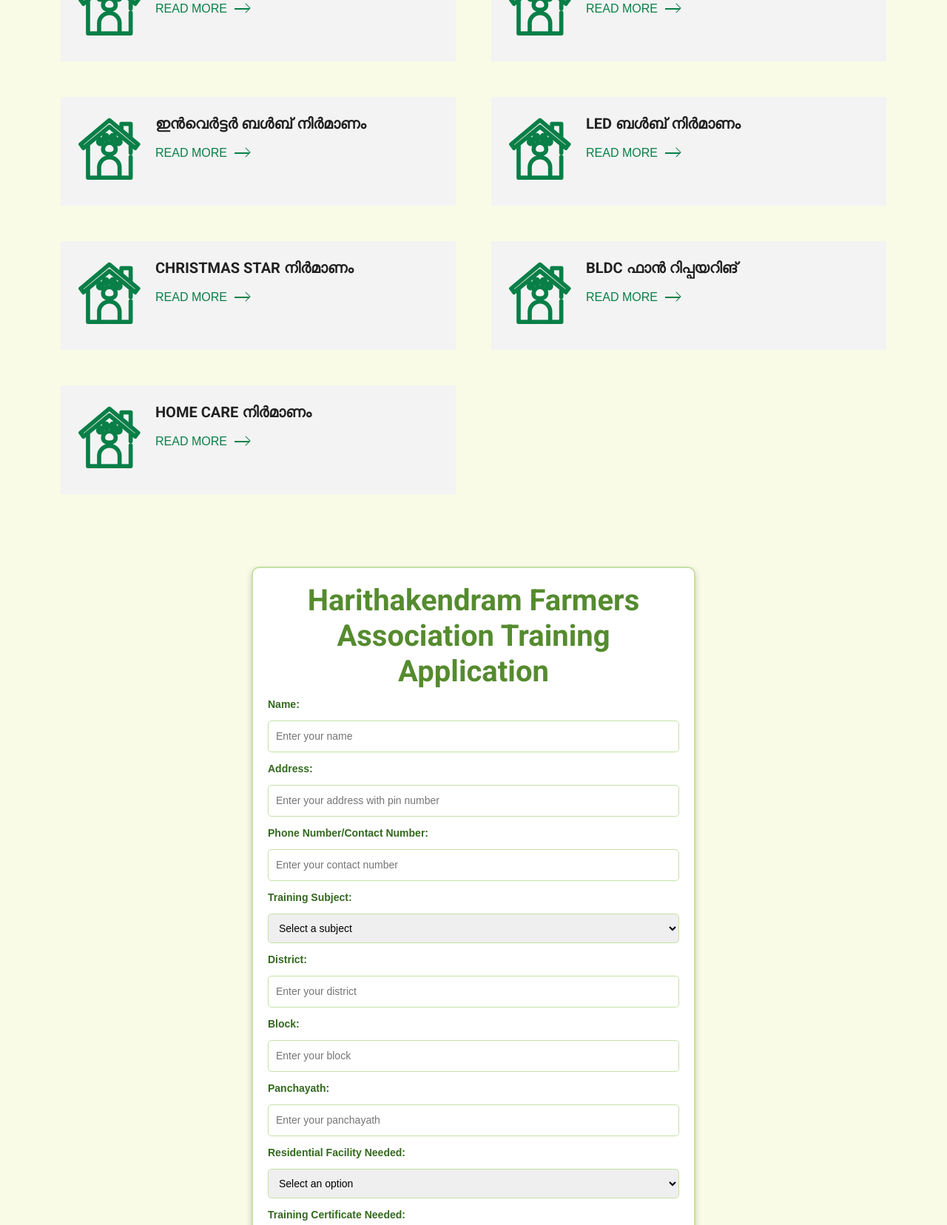
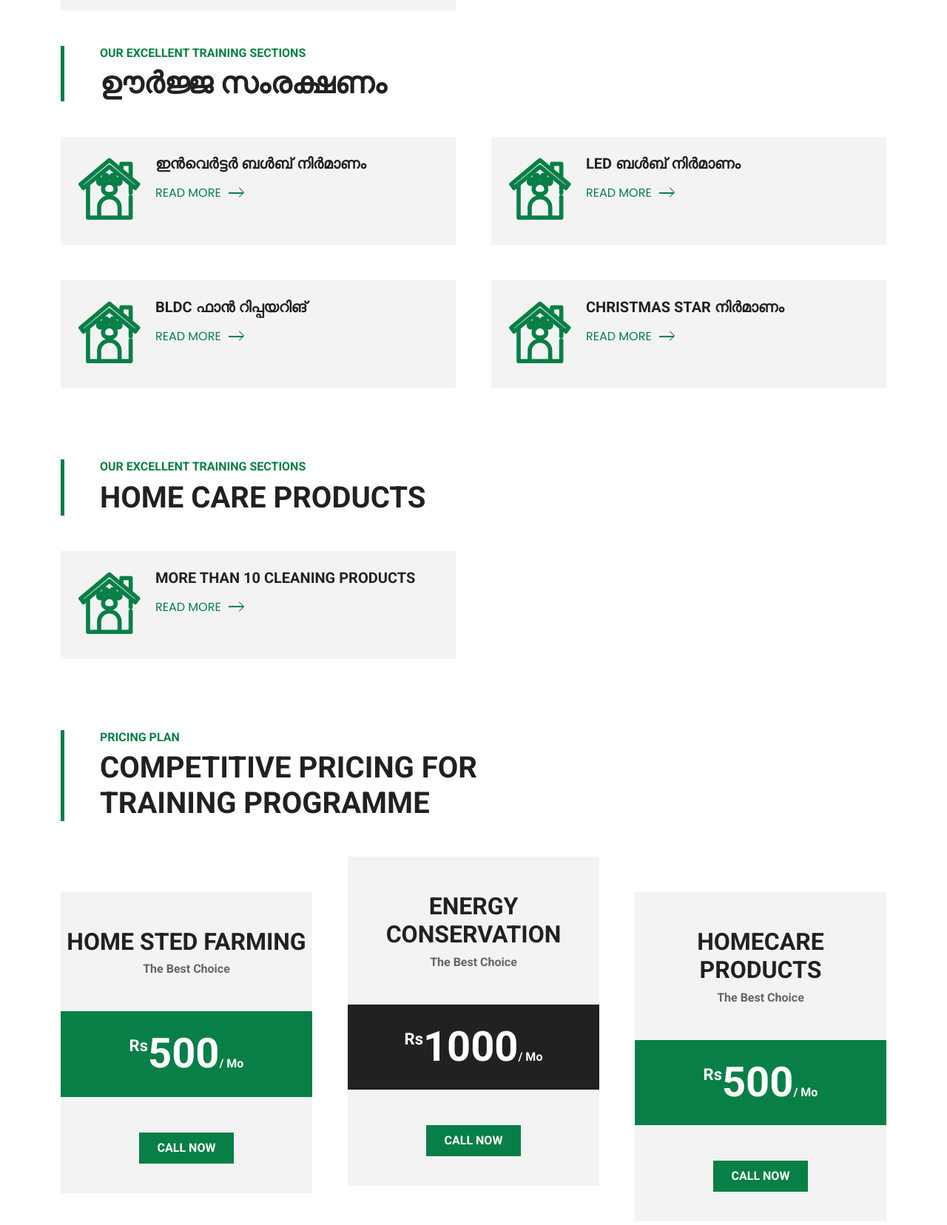
Before and after one commit to harithakendram/web, a plain HTML site: page training.html in a window 1280 px wide. Shown: the part 661-2317 px from the top of the page at 74% size. Drawn offline with nearby package versions, Linux system fonts and the light colour scheme; a web font is replaced by a local one.

Commit message:
training

```diff
--- a/training.html
+++ b/training.html
@@ -29,13 +29,14 @@
   <!-- Template Stylesheet -->
   <link href="css/style.css" rel="stylesheet" />
 </head>
-<style>
+<!-- <style>
   body {
     font-family: Arial, sans-serif;
     margin: 0;
     padding: 0;
     background-color: #f9fbe7;
   }
+
   .form-container {
     max-width: 600px;
     margin: 50px auto;
@@ -45,16 +46,21 @@
     box-shadow: 0 4px 8px rgba(0, 0, 0, 0.2);
     border: 2px solid #c5e1a5;
   }
+
   .form-container h1 {
     text-align: center;
     color: #558b2f;
   }
+
   label {
     font-size: 14px;
     font-weight: bold;
     color: #33691e;
   }
-    input, select, button {
+
+  input,
+  select,
+  button {
     width: 100%;
     padding: 10px;
     margin: 10px 0;
@@ -62,16 +68,18 @@
     border-radius: 5px;
     font-size: 14px;
   }
+
   button {
     background: #8bc34a;
     color: #fff;
     cursor: pointer;
     border: none;
   }
+
   button:hover {
     background: #558b2f;
   }
-</style>
+</style> -->
 
 
 
@@ -136,27 +144,18 @@
   <div class="container-fluid py-5">
     <div class="container">
       <div class="border-start border-5 border-primary ps-5 mb-5" style="max-width: 600px;">
-                <h6 class="text-primary text-uppercase">Training</h6>
-                <h1 class="display-5 text-uppercase mb-0">Our Excellent Training Sections</h1>
+        <h6 class="text-primary text-uppercase">Our Excellent Training Sections</h6>
+        <h2 class="display-6 text-uppercase mb-0"> അടുക്കളത്തോട്ടം </h2>
       </div>
       <div class="row g-5">
         <div class="col-md-6">
           <div class="service-item bg-light d-flex p-4">
             <i class="flaticon-house display-1 text-primary me-4"></i>
             <div>
-                            <h5 class="text-uppercase mb-3"> അടുക്കളത്തോട്ടം Terrace Cultivation</h5>
-                            <!-- <p>Kasd dolor no lorem sit tempor at justo rebum rebum stet justo elitr dolor amet sit</p> -->
-                            <a class="text-primary text-uppercase" href="">Read More<i class="bi bi-chevron-right"></i></a>
-                        </div>
-                    </div>
-                </div>
-                <div class="col-md-6">
-                    <div class="service-item bg-light d-flex p-4">
-                        <i class="flaticon-house display-1 text-primary me-4"></i>
-                        <div>
               <h5 class="text-uppercase mb-3">തേനീച്ച പരിപാലനം </h5>
               <!-- <p>Kasd dolor no lorem sit tempor at justo rebum rebum stet justo elitr dolor amet sit</p> -->
-                            <a class="text-primary text-uppercase" href="tel:+91 95623 69001">For More Details<i class="bi bi-chevron-right"></i></a>
+              <a class="text-primary text-uppercase" href="tel:+91 95623 69001">For More Details<i
+                  class="bi bi-chevron-right"></i></a>
             </div>
           </div>
         </div>
@@ -166,7 +165,8 @@
             <div>
               <h5 class="text-uppercase mb-3">കൂൺ കൃഷി </h5>
               <!-- <p>Kasd dolor no lorem sit tempor at justo rebum rebum stet justo elitr dolor amet sit</p> -->
-                            <a class="text-primary text-uppercase" href="tel:+91 95623 69001">Read More<i class="bi bi-chevron-right"></i></a>
+              <a class="text-primary text-uppercase" href="tel:+91 95623 69001">Read More<i
+                  class="bi bi-chevron-right"></i></a>
             </div>
           </div>
         </div>
@@ -180,13 +180,24 @@
             </div>
           </div>
         </div>
+    </div>
+  </div>
+
+  <div class="container-fluid py-5">
+    <div class="container">
+      <div class="border-start border-5 border-primary ps-5 mb-5" style="max-width: 600px;">
+        <h6 class="text-primary text-uppercase">Our Excellent Training Sections</h6>
+        <h2 class="display-6 text-uppercase mb-0"> ഊർജ്ജ സംരക്ഷണം </h2>
+      </div>
+      <div class="row g-5">
         <div class="col-md-6">
           <div class="service-item bg-light d-flex p-4">
             <i class="flaticon-house display-1 text-primary me-4"></i>
             <div>
                 <h5 class="text-uppercase mb-3">ഇൻവെർട്ടർ ബൾബ് നിർമാണം </h5>
                 <!-- <p>Kasd dolor no lorem sit tempor at justo rebum rebum stet justo elitr dolor amet sit</p> -->
-                          <a class="text-primary text-uppercase" href="tel:+91 95623 69001" >Read More<i class="bi bi-chevron-right"></i></a>
+                <a class="text-primary text-uppercase" href="tel:+91 95623 69001">Read More<i
+                    class="bi bi-chevron-right"></i></a>
             </div>
           </div>
         </div>
@@ -194,22 +205,14 @@
           <div class="service-item bg-light d-flex p-4">
             <i class="flaticon-house display-1 text-primary me-4"></i>
             <div>
-                          <h5 class="text-uppercase mb-3">LED ബൾബ് നിർമാണം</h5>
+              <h5 class="text-uppercase mb-3">LED ബൾബ് നിർമാണം </h5>
               <!-- <p>Kasd dolor no lorem sit tempor at justo rebum rebum stet justo elitr dolor amet sit</p> -->
-                          <a class="text-primary text-uppercase" href="">Read More<i class="bi bi-chevron-right"></i></a>
+              <a class="text-primary text-uppercase" href="tel:+91 95623 69001">Read More<i
+                  class="bi bi-chevron-right"></i></a>
             </div>
           </div>
         </div>
-              <div class="col-md-6">
-                <div class="service-item bg-light d-flex p-4">
-                    <i class="flaticon-house display-1 text-primary me-4"></i>
-                    <div>
-                        <h5 class="text-uppercase mb-3"> Christmas Star നിർമാണം </h5>
-                        <!-- <p>Kasd dolor no lorem sit tempor at justo rebum rebum stet justo elitr dolor amet sit</p> -->
-                        <a class="text-primary text-uppercase" href="tel:+91 95623 69001">Read More<i class="bi bi-chevron-right"></i></a>
-                    </div>
-                </div>
-            </div>
+
         <div class="col-md-6">
           <div class="service-item bg-light d-flex p-4">
             <i class="flaticon-house display-1 text-primary me-4"></i>
@@ -224,15 +227,39 @@
           <div class="service-item bg-light d-flex p-4">
             <i class="flaticon-house display-1 text-primary me-4"></i>
             <div>
-                      <h5 class="text-uppercase mb-3">Home Care നിർമാണം</h5>
+              <h5 class="text-uppercase mb-3"> Christmas Star നിർമാണം </h5>
               <!-- <p>Kasd dolor no lorem sit tempor at justo rebum rebum stet justo elitr dolor amet sit</p> -->
-                      <a class="text-primary text-uppercase" href="">Read More<i class="bi bi-chevron-right"></i></a>
+              <a class="text-primary text-uppercase" href="tel:+91 95623 69001">Read More<i
+                  class="bi bi-chevron-right"></i></a>
             </div>
           </div>
         </div>
       </div>
     </div>
   </div>
+
+  <div class="container-fluid py-5">
+    <div class="container">
+      <div class="border-start border-5 border-primary ps-5 mb-5" style="max-width: 600px;">
+        <h6 class="text-primary text-uppercase">Our Excellent Training Sections</h6>
+        <h2 class="display-6 text-uppercase mb-0">Home Care Products </h2>
+      </div>
+      <div class="row g-5">
+        <div class="col-md-6">
+          <div class="service-item bg-light d-flex p-4">
+            <i class="flaticon-house display-1 text-primary me-4"></i>
+            <div>
+                <h5 class="text-uppercase mb-3">More than 10 cleaning products</h5>
+                <!-- <p>Kasd dolor no lorem sit tempor at justo rebum rebum stet justo elitr dolor amet sit</p> -->
+                <a class="text-primary text-uppercase" href="tel:+91 95623 69001">Read More<i
+                    class="bi bi-chevron-right"></i></a>
+            </div>
+          </div>
+        </div>
+      </div>
+    </div>
+  </div>
+
   <!-- Services End -->
 
 
@@ -272,7 +299,7 @@
         </div>
     </div> -->
   <!-- Testimonial End -->
-    <div class="form-container">
+  <!-- <div class="form-container">
     <h1>Harithakendram Farmers Association Training Application</h1>
     <form id="training-form">
       <label for="name">Name:</label>
@@ -317,9 +344,9 @@
 
       <button type="submit">Submit</button>
     </form>
-    </div>
+  </div> -->
 
-    <script>
+  <!-- <script>
     const form = document.getElementById('training-form');
     const scriptURL = 'https://script.google.com/macros/s/AKfycbzjCWlM1hHTolZDtRCIJIWq-G2onOQBpF2gzi7tEMNc2WGm2taZQug8Dh3pkkLZAhsxlA/exec';
 
@@ -350,7 +377,7 @@
         alert(`An error occurred: ${error.message}`);
       }
     });
-    </script>
+  </script> -->
 
 
   <!-- Pricing Plan Start -->
@@ -358,17 +385,16 @@
     <div class="container">
       <div class="border-start border-5 border-primary ps-5 mb-5" style="max-width: 600px;">
         <h6 class="text-primary text-uppercase">Pricing Plan</h6>
-                <h1 class="display-5 text-uppercase mb-0">Competitive Pricing For Training Programme</h1>
+        <h2 class="display-6 text-uppercase mb-0">Competitive Pricing For Training Programme</h2>
       </div>
       <div class="row g-5">
         <div class="col-lg-4">
           <div class="bg-light text-center pt-5 mt-lg-5">
-                        <h2 class="text-uppercase">Farming</h2>
+            <h2 class="text-uppercase">Home Sted Farming</h2>
             <h6 class="text-body mb-5">The Best Choice</h6>
             <div class="text-center bg-primary p-4 mb-2">
               <h1 class="display-4 text-white mb-0">
-                                <small class="align-top"
-                                    style="font-size: 22px; line-height: 45px;">Rs</small>1000<small
+                <small class="align-top" style="font-size: 22px; line-height: 45px;">Rs</small>500<small
                   class="align-bottom" style="font-size: 16px; line-height: 40px;">/
                   Mo</small>
               </h1>
@@ -396,12 +422,11 @@
         </div>
         <div class="col-lg-4">
           <div class="bg-light text-center pt-5">
-                        <h2 class="text-uppercase">Farming</h2>
+            <h2 class="text-uppercase">Energy Conservation</h2>
             <h6 class="text-body mb-5">The Best Choice</h6>
             <div class="text-center bg-dark p-4 mb-2">
               <h1 class="display-4 text-white mb-0">
-                                <small class="align-top"
-                                    style="font-size: 22px; line-height: 45px;">Rs</small>500<small
+                <small class="align-top" style="font-size: 22px; line-height: 45px;">Rs</small>1000<small
                   class="align-bottom" style="font-size: 16px; line-height: 40px;">/
                   Mo</small>
               </h1>
@@ -429,12 +454,11 @@
         </div>
         <div class="col-lg-4">
           <div class="bg-light text-center pt-5 mt-lg-5">
-                        <h2 class="text-uppercase">Farming</h2>
+            <h2 class="text-uppercase">HomeCare Products</h2>
             <h6 class="text-body mb-5">The Best Choice</h6>
             <div class="text-center bg-primary p-4 mb-2">
               <h1 class="display-4 text-white mb-0">
-                                <small class="align-top"
-                                    style="font-size: 22px; line-height: 45px;">Rs</small>1000<small
+                <small class="align-top" style="font-size: 22px; line-height: 45px;">Rs</small>500<small
                   class="align-bottom" style="font-size: 16px; line-height: 40px;">/
                   Mo</small>
               </h1>
@@ -510,9 +534,7 @@
           <a>
             <img src="img/logowithbg.png" alt="agricultural farming in kerala" style="height: 9cm;width: 9cm;">
           </a>
-
         </div>
-
       </div>
     </div>
   </div>
```
Lines whose indentation alone changed are shown as unchanged.
